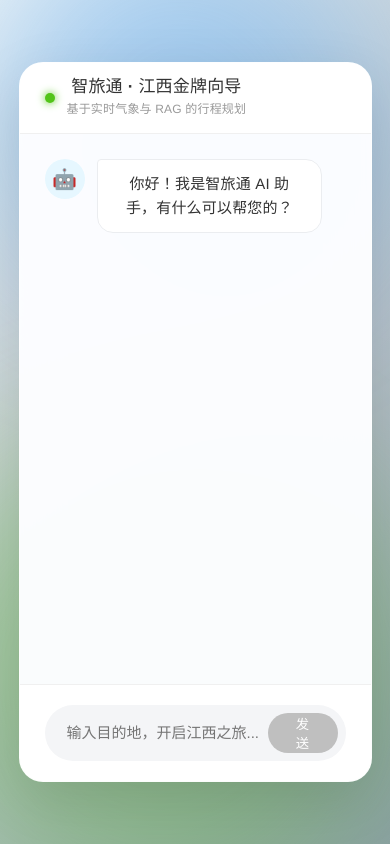
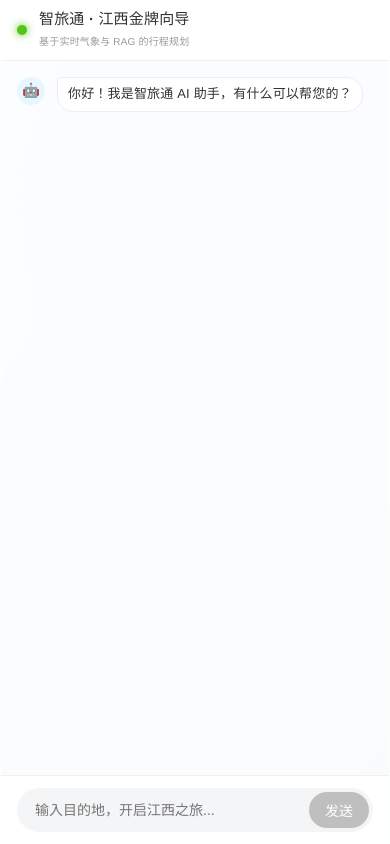
Before and after one commit to xllllli/-, a Vue app: page / in a window 390 px wide. Built offline with nearby package versions, Linux system fonts and the light colour scheme.

Commit message:
添加不同设备分辨率支持

```diff
--- a/src/components/agent.vue
+++ b/src/components/agent.vue
@@ -403,4 +403,112 @@ input {
 .main-scroll::-webkit-scrollbar { width: 6px; }
 .main-scroll::-webkit-scrollbar-thumb { background: #e0e0e0; border-radius: 10px; }
 .main-scroll::-webkit-scrollbar-track { background: transparent; }
+
+/* 平板设备 (768px - 1024px) */
+@media (max-width: 1024px) {
+  .chat-window {
+    width: 95%;
+    height: 90vh;
+  }
+
+  .bubble-container {
+    max-width: 85%;
+  }
+
+  .inspiration-sidebar {
+    left: 20px;
+    width: 180px;
+  }
+}
+
+/* 手机设备 (小于 768px) */
+@media (max-width: 768px) {
+  .chat-window {
+    width: 100%;
+    height: 100vh;
+    border-radius: 0;
+  }
+
+  .header {
+    height: 60px;
+    padding: 0 16px;
+  }
+
+  .main-title {
+    font-size: 15px;
+  }
+
+  .sub-title {
+    font-size: 10px;
+  }
+
+  .main-scroll {
+    padding: 16px;
+  }
+
+  .avatar {
+    width: 32px;
+    height: 32px;
+    font-size: 16px;
+  }
+
+  .bubble {
+    padding: 8px 12px;
+    font-size: 14px;
+  }
+
+  .bubble-container {
+    max-width: 90%;
+  }
+
+  .footer {
+    padding: 12px 16px;
+  }
+
+  .input-wrapper {
+    padding: 4px 4px 4px 16px;
+  }
+
+  input {
+    font-size: 14px;
+  }
+
+  .send-btn {
+    height: 36px;
+    padding: 0 16px;
+    font-size: 14px;
+  }
+
+  .tag-card {
+    padding: 8px 12px;
+    font-size: 12px;
+  }
+}
+
+/* 超小手机 (小于 480px) */
+@media (max-width: 480px) {
+  .bubble-container {
+    max-width: 95%;
+  }
+
+  .message-row {
+    margin-bottom: 12px;
+  }
+
+  .avatar {
+    width: 28px;
+    height: 28px;
+    font-size: 14px;
+  }
+
+  .bubble {
+    padding: 6px 10px;
+    font-size: 13px;
+  }
+
+  .tag-card {
+    padding: 6px 10px;
+    font-size: 11px;
+  }
+}
 </style>
```
